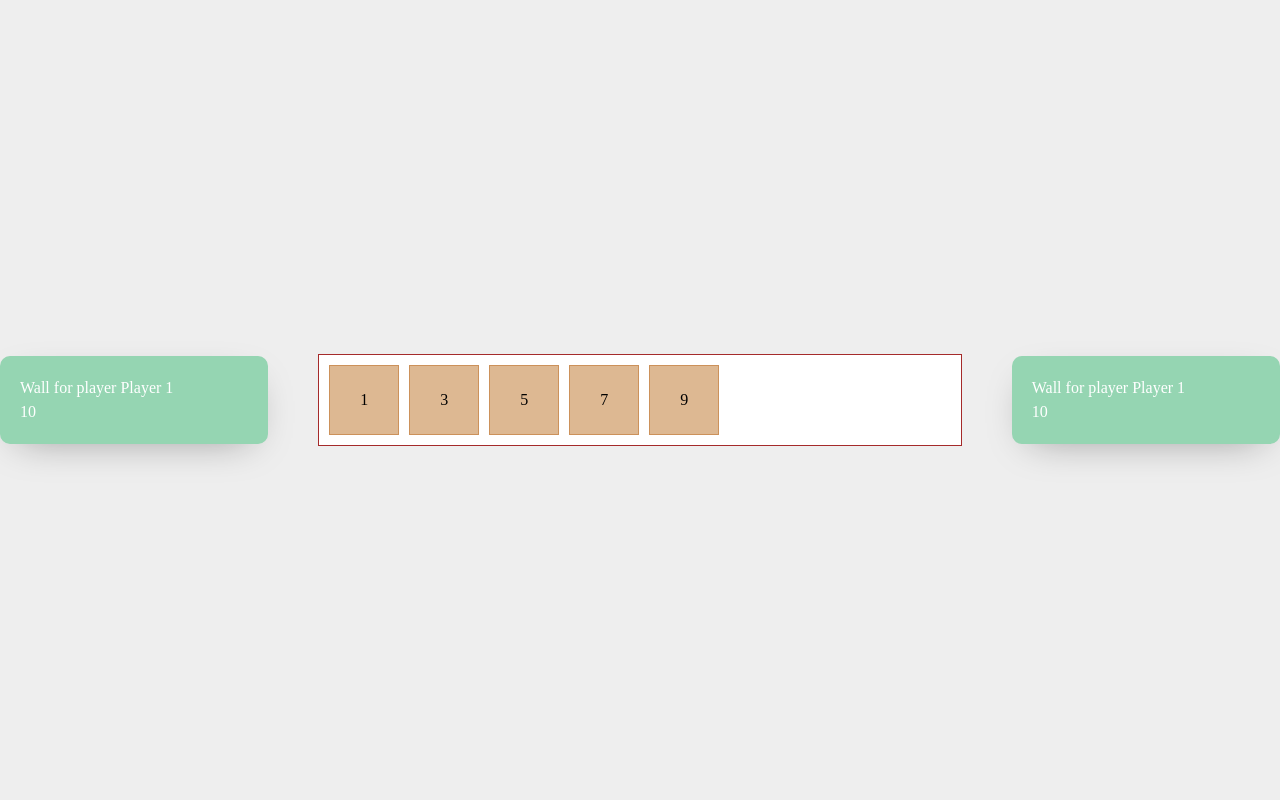
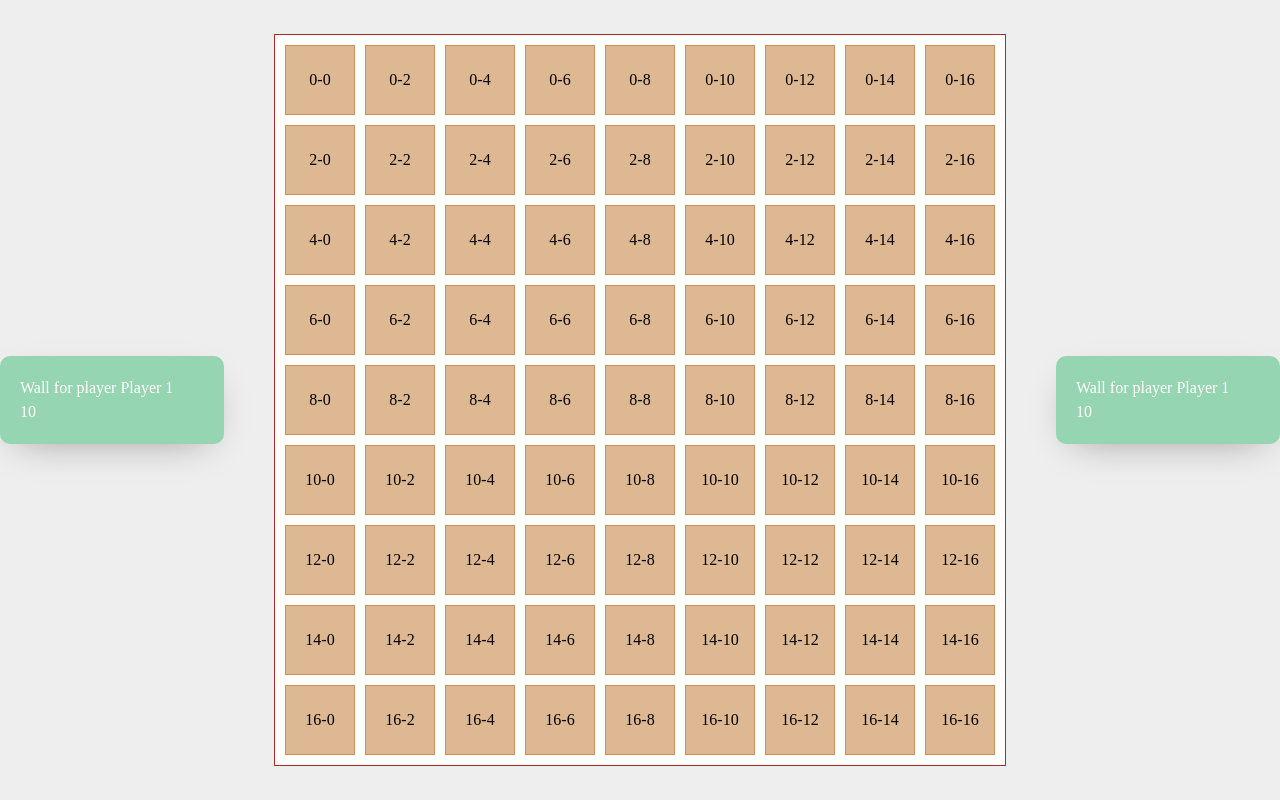
Before and after one commit to velichkoals/couridor, a React (Vite) app: page / in a window 1280 px wide. Built offline with nearby package versions, Linux system fonts and the light colour scheme.

Commit message:
Feat: board setup

```diff
--- a/src/components/Board.css
+++ b/src/components/Board.css
@@ -1,9 +1,9 @@
 .board {
 	display: flex;
 	flex-wrap: wrap;
-	width: 730px;
+	width: 732px;
 	padding: 10px;
-  border: 1px solid brown;
-  background-color: #fff;
+  	border: 1px solid brown;
+  	background-color: #fff;
 	/* box-shadow: 0 12px 40px -18px rgba(0, 0, 0, 0.4); */
 }
--- a/src/components/Board.tsx
+++ b/src/components/Board.tsx
@@ -1,25 +1,14 @@
-// import cls from 'classnames';
 import './Board.css';
-import { Wall } from './Wall';
-import { Cell } from './Cell';
+import { Row } from './Row';
+import { generateBoard } from "../helpers/board";
 
 export const Board = () => {
-	const cells1 = [1, 2, 3, 4, 5, 6, 7, 8, 9];
+	const board = generateBoard();
 	return (
 		<div className={'board'}>
-			{cells1.map((cell1, index1) => {
-				const odd = !!(index1 % 2);
-				console.log(odd);
-				return !!odd ? (
-					<Wall type="vert" />
-				) : (
-					<Cell key={`${cell1}`} index={`${cell1}`} />
-				);
-				// return cells2.map((cell2, index2) => {
-				// 	return !!(index1 % 2) || !!(index2 % 2) ?
-				// 	<Cell key={`${cell1}-${cell2}`} index={`${cell1}-${cell2}`} />: <Wall/>
-				// });
-			})}
+			{board.map((row, rowIndex) => (
+				<Row key={`${rowIndex}`} cells={row} isHorizontal={rowIndex % 2 === 0} />
+			))}
 		</div>
 	);
 };
--- /dev/null
+++ b/src/components/Row.css
@@ -0,0 +1,3 @@
+.row {
+	display: flex;
+}
--- /dev/null
+++ b/src/components/Row.tsx
@@ -0,0 +1,23 @@
+import './Row.css';
+import { Wall } from './Wall';
+import { Cell } from './Cell';
+import { BoardCell } from "../model";
+
+type RowProps = {
+	cells: Array<BoardCell>
+	isHorizontal?: boolean
+}
+
+export const Row = ({ cells, isHorizontal }: RowProps) => {
+	return (
+		<div className={'row'}>
+			{cells.map((cell) => {
+				return cell.isCell ? (
+					<Cell key={`${cell.x}-${cell.y}`} index={`${cell.x}-${cell.y}`} />
+				) : (
+					<Wall type={isHorizontal ? "vert" : "horr"} />
+				);
+			})}
+		</div>
+	);
+};
--- a/src/components/Wall.css
+++ b/src/components/Wall.css
@@ -4,6 +4,10 @@
 .wall.horr {
 	width: 70px;
 	height: 10px;
+	margin-right: 10px;
+}
+.horr:nth-child(9n - 9) {
+	margin-right: 0;
 }
 .wall.vert {
 	width: 10px;
--- /dev/null
+++ b/src/consts/index.ts
@@ -0,0 +1,2 @@
+export const BOARD_SIZE = 17
+export const CELLS_COUNT = 9
--- /dev/null
+++ b/src/helpers/board.ts
@@ -0,0 +1,15 @@
+import { BOARD_SIZE, CELLS_COUNT } from "../consts";
+import { Board } from "../model";
+import { isCell } from "./cell";
+
+export const generateBoard = (): Board => {
+    return [
+        ...new Array(BOARD_SIZE).fill(0).map((row, rowIndex) => {
+            return new Array(isCell(rowIndex) ? BOARD_SIZE : CELLS_COUNT).fill(0).map((cell, cellIndex) => ({
+                x: rowIndex,
+                y: cellIndex,
+                isCell: isCell(rowIndex) && isCell(cellIndex)
+            }))
+        })
+    ]
+}
--- /dev/null
+++ b/src/helpers/cell.ts
@@ -0,0 +1,3 @@
+export const isCell = (index: number): boolean => {
+    return index % 2 === 0
+}
--- a/src/model.ts
+++ b/src/model.ts
@@ -18,7 +18,7 @@ export type Border = {
 	indexTo: BoardCell;
 };
 
-export type Board = [BoardCell, BoardCell];
+export type Board = Array<Array<BoardCell>>
 
 export type BoardState = {
 	activeChip: Chip;
```
Also changed, not shown: 1 other file (tests, documents, lock files or other folders).
